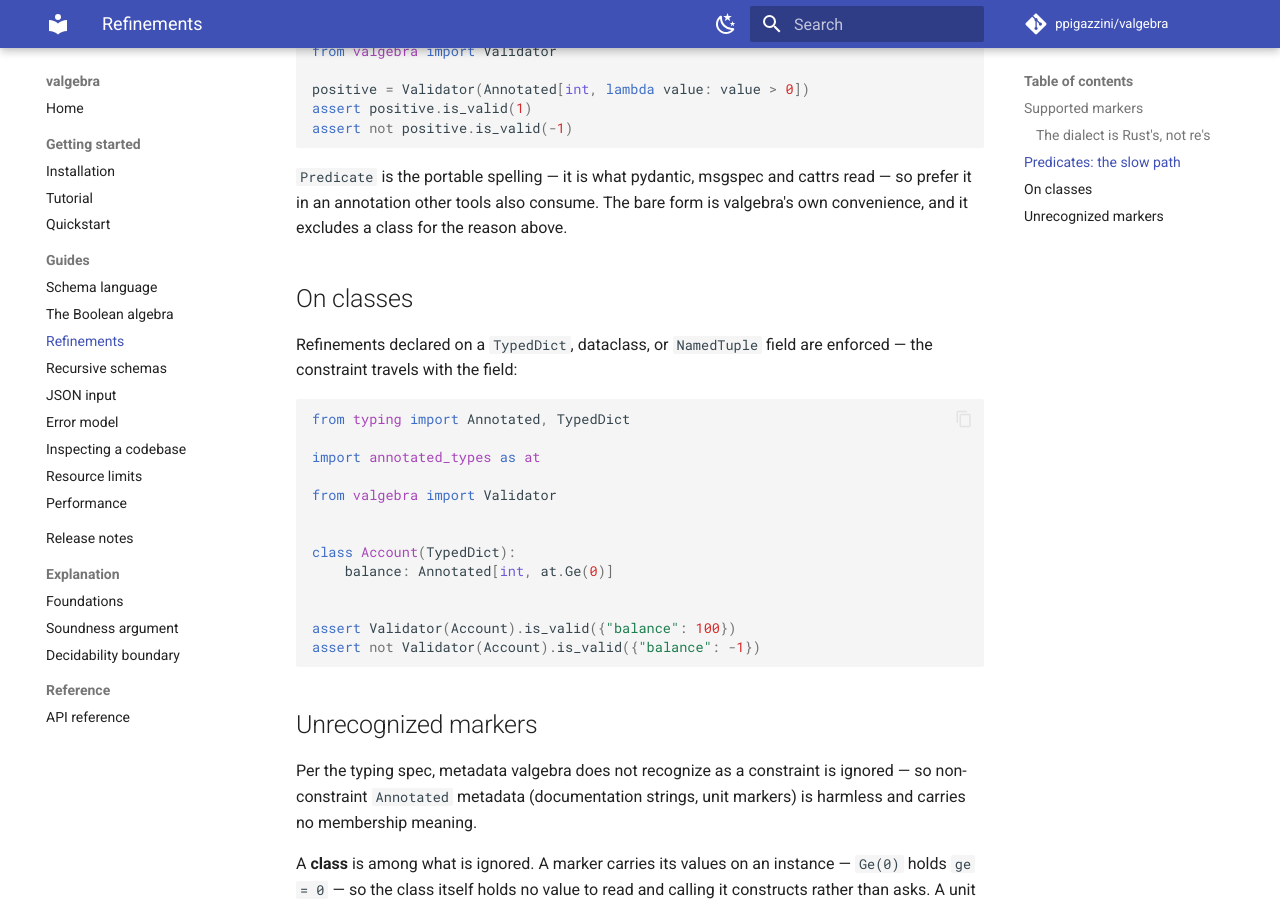
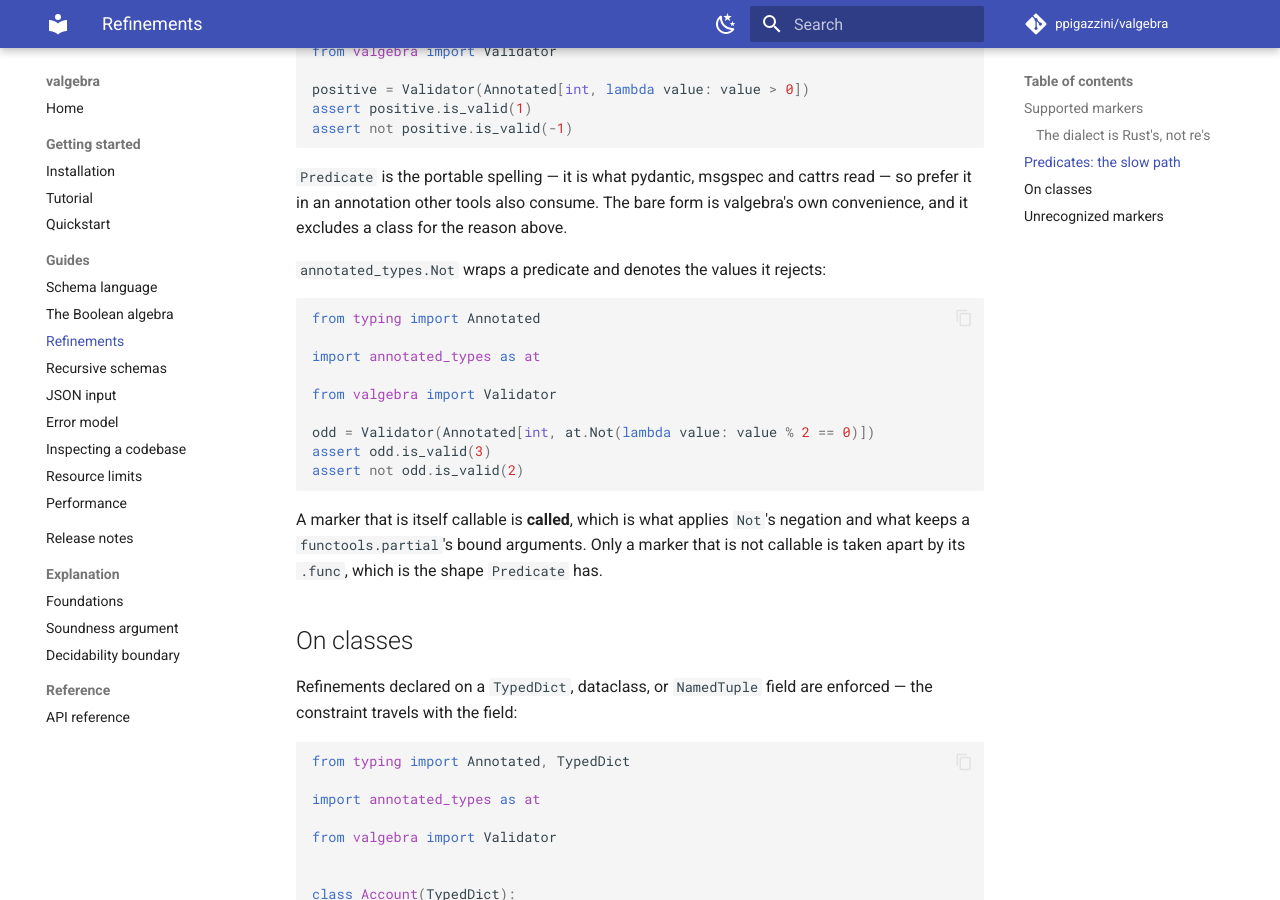
Before and after one commit to ppigazzini/valgebra, an MkDocs documentation site: the page built from docs/05-refinements.md, in a window 1280 px wide and 900 px high, scrolled down 3702 px. Built offline with MkDocs 1.6.1 and Material for MkDocs 9.7.7, drawn with Linux system fonts in a browser that asks for light colours; comment, search, counter and statistics services are not loaded.

Commit message:
fix: ask a callable marker rather than taking it apart
`annotated_types.Predicate` carries its callable on `.func` and is not
callable itself, so reading that attribute is how the marker is read.
Reading it from whichever marker has one is wrong for the two that are
also callable.

`Not(f)` denotes the values where `f` is false, and it defines
`__call__` because calling is what applies the negation. Read by its
`.func` it constrains by `f` instead, so every value under it got the
opposite verdict — a schema that accepts and rejects confidently while
denoting the complement of what was written.

`functools.partial` has a `.func` as well, and unwrapping it discards
the bound arguments: `partial(eq, 1)` became `eq`, which raises when
called with a single value, so the schema denoted the empty set.

Callability is the discriminator `annotated_types` itself encodes, so a
callable marker is asked and only one that is not is taken apart. A
class remains neither, since calling one constructs rather than asks.

Nothing in the suite covered either marker: the rows reached for `Ge`,
`Le`, `Len`, `MultipleOf` and `Predicate`, and the whole suite passed
with `Not` inverted. Three rows now hold the three shapes, and the
refinements page shows `Not` beside the predicate it wraps.

````diff
--- a/docs/05-refinements.md
+++ b/docs/05-refinements.md
@@ -189,6 +189,25 @@
 read — so prefer it in an annotation other tools also consume. The bare form is
 valgebra's own convenience, and it excludes a class for the reason above.
 
+`annotated_types.Not` wraps a predicate and denotes the values it rejects:
+
+```python
+from typing import Annotated
+
+import annotated_types as at
+
+from valgebra import Validator
+
+odd = Validator(Annotated[int, at.Not(lambda value: value % 2 == 0)])
+assert odd.is_valid(3)
+assert not odd.is_valid(2)
+```
+
+A marker that is itself callable is **called**, which is what applies `Not`'s
+negation and what keeps a `functools.partial`'s bound arguments. Only a marker
+that is not callable is taken apart by its `.func`, which is the shape
+`Predicate` has.
+
 ## On classes
 
 Refinements declared on a `TypedDict`, dataclass, or `NamedTuple` field are
````
Also changed, not shown: docs/dev/03-frontend.md (+18 -39 lines), 2 other files.
